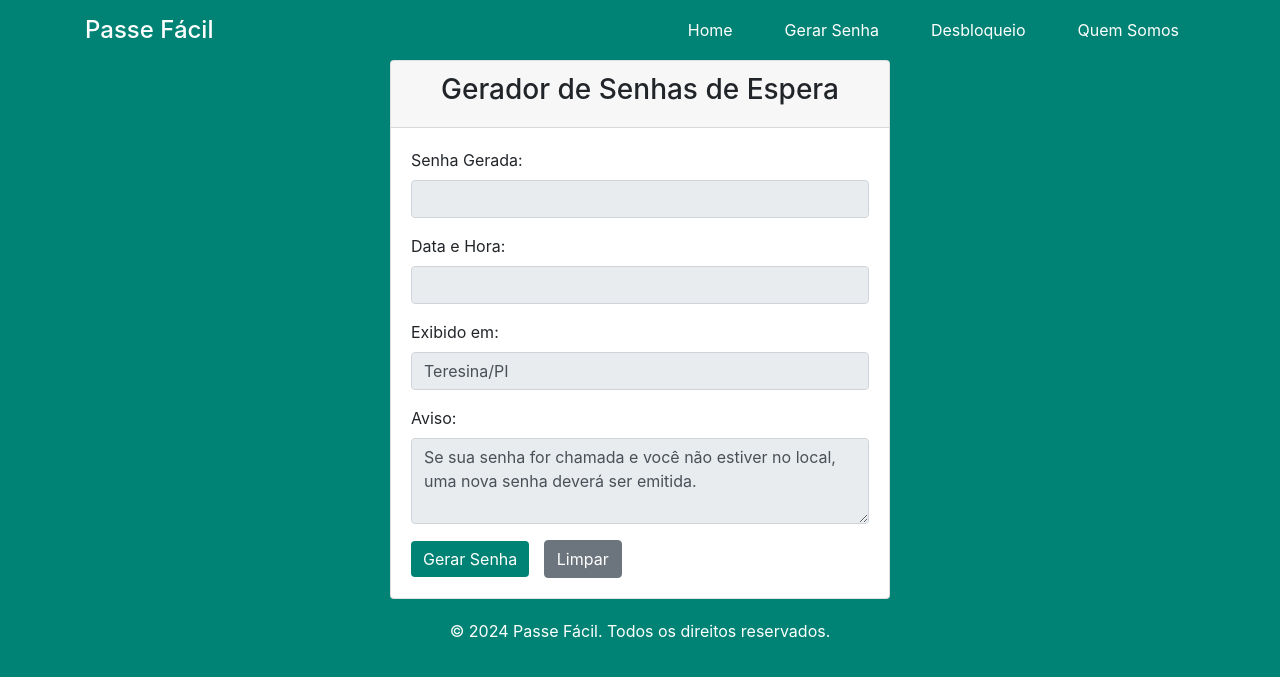
After one commit to ManoEmmet3/Passe-F-cil, a Django app: template templates/gerar_senha.html in a window 1280 px wide. The commit adds this page. Shown: the top 677 px of the page. Run offline with Django 5.2, Linux system fonts and the light colour scheme; the template is opened without the code that fills it, so the values that code supplies are empty; some libraries are stand-ins or nearby versions.

Commit message:
gerar senha

```diff
--- /dev/null
+++ b/static/css/gerar_senha.css
@@ -0,0 +1,23 @@
+body {
+    background-color: #008374;
+}
+
+.card {
+    width: 100%;
+    max-width: 500px;
+    margin: auto;
+}
+
+button {
+    margin-right: 10px;
+}
+
+.btn-custom {
+    background-color: #008374;
+    color: white;
+    border: none;
+}
+
+.btn-custom:hover {
+    background-color: #006b5f;
+}
--- /dev/null
+++ b/static/js/gerar_senha.js
@@ -0,0 +1,30 @@
+document.addEventListener('DOMContentLoaded', (event) => {
+    if (!localStorage.getItem('senhaCounterA')) {
+        localStorage.setItem('senhaCounterA', 0);
+    }
+    if (!localStorage.getItem('senhaCounterC')) {
+        localStorage.setItem('senhaCounterC', 0);
+    }
+});
+
+function gerarSenha() {
+    let prefixo = (Math.random() < 0.5) ? 'A' : 'C';
+    let contador = parseInt(localStorage.getItem(`senhaCounter${prefixo}`)) + 1;
+
+    localStorage.setItem(`senhaCounter${prefixo}`, contador);
+
+    const senha = `${prefixo}${String(contador).padStart(4, '0')}`;
+
+    const agora = new Date();
+    const dataHora = agora.toLocaleString('pt-BR');
+
+    document.getElementById('senha').value = senha;
+    document.getElementById('dataHora').value = dataHora;
+}
+
+function limparCampos() {
+    document.getElementById('senha').value = '';
+    document.getElementById('dataHora').value = '';
+    document.getElementById('local').value = 'Teresina/PI';
+    document.getElementById('aviso').value = 'Se sua senha for chamada e você não estiver no local, uma nova senha deverá ser emitida.';
+}
--- a/templates/base.html
+++ b/templates/base.html
@@ -10,6 +10,7 @@
 
     <link href="https://fonts.googleapis.com/css?family=Josefin+Sans:300,400,600,700" rel="stylesheet">
     <link rel="stylesheet" href="{% static 'css/bootstrap.min.css' %}">
+    <link rel="stylesheet" href="{% static 'css/bootstrap2.mim.css' %}">
     <link rel="stylesheet" href="{% static 'css/fontawesome-all.min.css' %}">
     <link rel="shortcut icon" href="{% static 'assets/images/fav.png' %}" type="image/x-icon">
     <link href="https://fonts.googleapis.com/css?family=Josefin+Sans:300,400,600,700" rel="stylesheet">
--- /dev/null
+++ b/templates/gerar_senha.html
@@ -0,0 +1,46 @@
+{% extends 'base.html' %}
+
+{% load static %}
+<link href="https://stackpath.bootstrapcdn.com/bootstrap/4.5.2/css/bootstrap.min.css" rel="stylesheet">
+{% block extra_js %}
+<link rel="stylesheet" href="{% static 'css/gerar_senha.js' %}">
+{% endblock %}
+
+{% block extra_css %}
+<link rel="stylesheet" href="{% static 'css/gerar_senha.css' %}">
+{% endblock %}
+
+{% block content %}
+<body>
+    <div class="container d-flex justify-content-center align-items-center min-vh-100">
+        <div class="card">
+            <div class="card-header text-center">
+                <h3>Gerador de Senhas de Espera</h3>
+            </div>
+            <div class="card-body">
+                <form>
+                    <div class="form-group">
+                        <label for="senha">Senha Gerada:</label>
+                        <input type="text" class="form-control" id="senha" readonly>
+                    </div>
+                    <div class="form-group">
+                        <label for="dataHora">Data e Hora:</label>
+                        <input type="text" class="form-control" id="dataHora" readonly>
+                    </div>
+                    <div class="form-group">
+                        <label for="local">Exibido em:</label>
+                        <input type="text" class="form-control" id="local" value="Teresina/PI" readonly>
+                    </div>
+                    <div class="form-group">
+                        <label for="aviso">Aviso:</label>
+                        <textarea class="form-control" id="aviso" rows="3" readonly>Se sua senha for chamada e você não estiver no local, uma nova senha deverá ser emitida.</textarea>
+                    </div>
+                    <button type="button" class="btn btn-custom" onclick="gerarSenha()">Gerar Senha</button>
+                    <button type="button" class="btn btn-secondary" onclick="limparCampos()">Limpar</button>
+                </form>
+            </div>
+        </div>
+    </div>
+</body>
+
+{% endblock %}
```
Also changed, not shown: main/urls.py (line endings or trailing spaces), main/views.py (line endings or trailing spaces).
